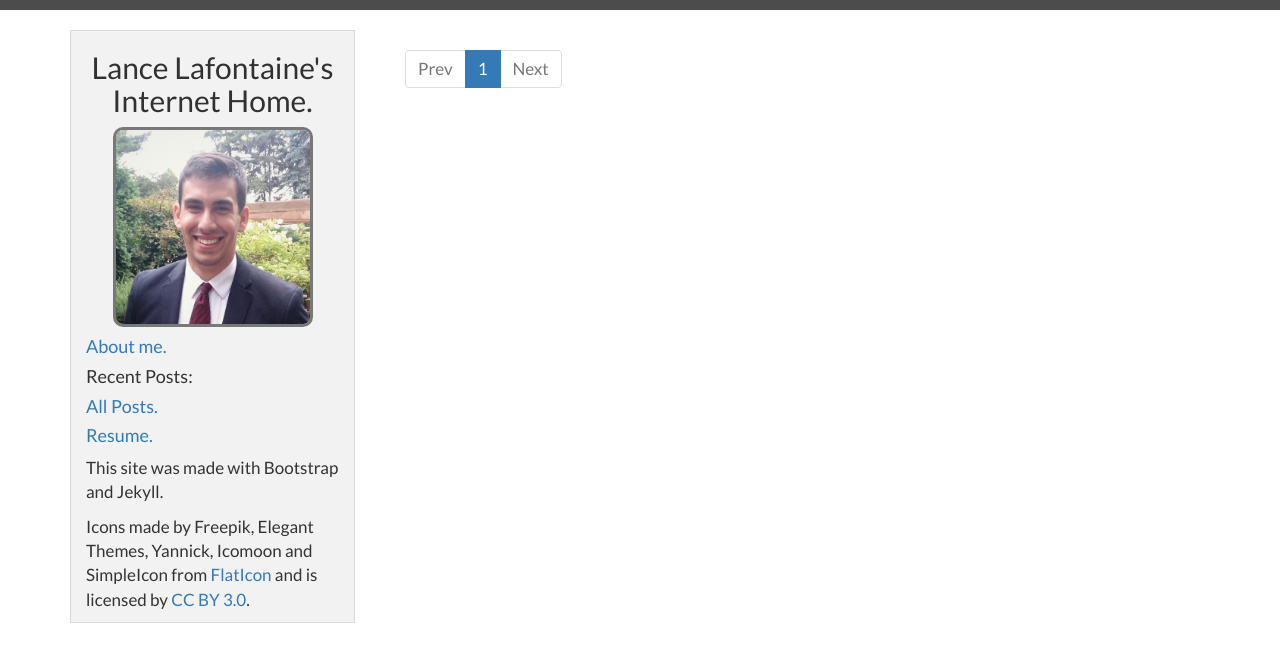
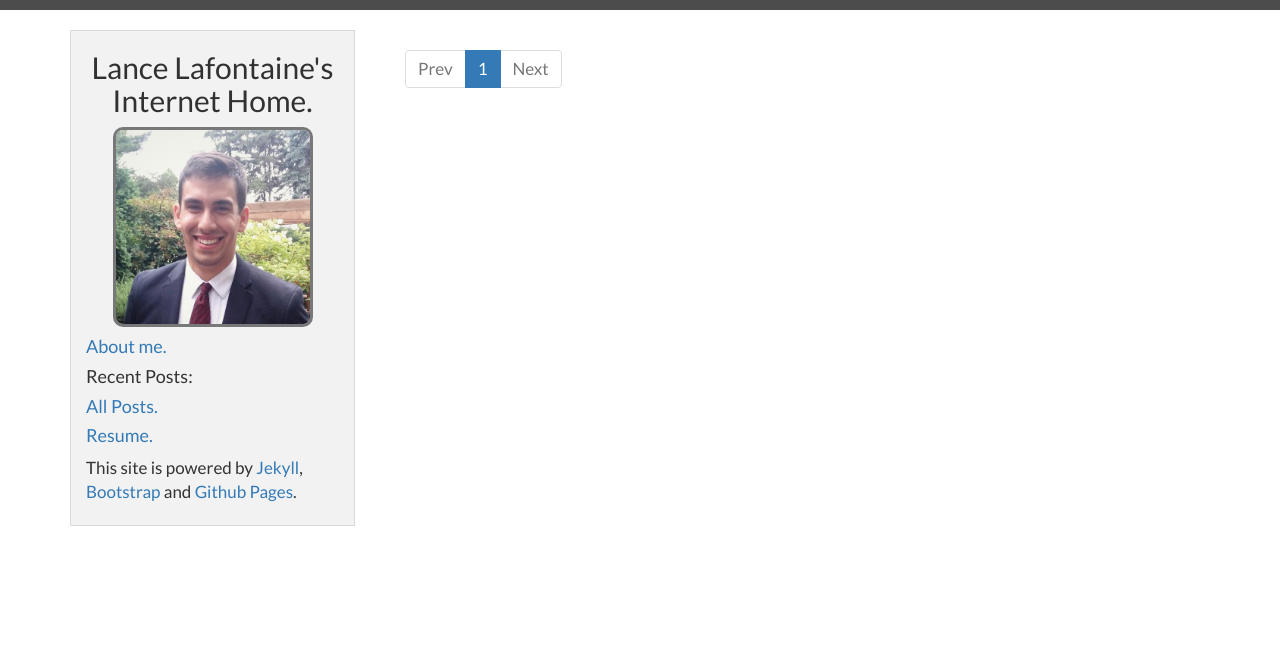
Before and after one commit to lancelafontaine/lancelafontaine.github.io, a Jekyll site: the page built from index.html, in a window 1280 px wide. Shown: the top 662 px of the page. Built offline with Jekyll 4.4.1, drawn with Linux system fonts in a browser that asks for light colours; nearby versions of some CDN libraries; Markdown is read by kramdown in place of the engine named in the settings; the list of posts is cut into pages by our own code.

Commit message:
added links to attributions section...
, removed attribution to Flatirons, as they are no longer being used.

```diff
--- a/_includes/sidebar.html
+++ b/_includes/sidebar.html
@@ -14,5 +14,4 @@
 <h4><a href="/archive/index.html">All Posts.</a></h4>
 <h4><a href="/resume/index.html">Resume.</a></h4>
 
-<p>This site was made with Bootstrap and Jekyll.</p>
-<div>Icons made by Freepik, Elegant Themes, Yannick, Icomoon and SimpleIcon from <a href="http://www.flaticon.com" title="Flaticon">FlatIcon</a> and is licensed by <a href="http://creativecommons.org/licenses/by/3.0/" title="Creative Commons BY 3.0">CC BY 3.0</a>.</div>
+<p>This site is powered by <a href="http://jekyllrb.com/">Jekyll</a>, <a href="http://getbootstrap.com/">Bootstrap</a> and <a href="https://pages.github.com/">Github Pages</a>.</p>
```
Also changed, not shown: 1 other file.
